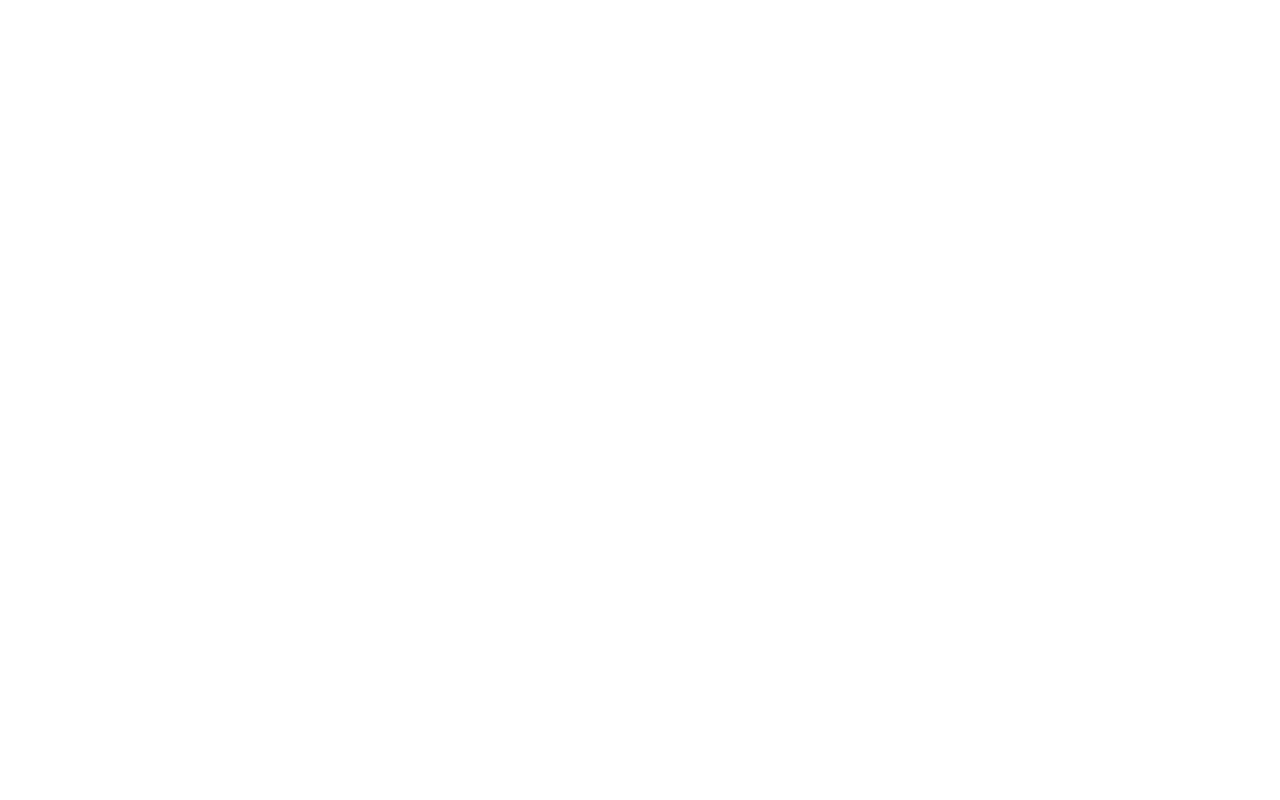
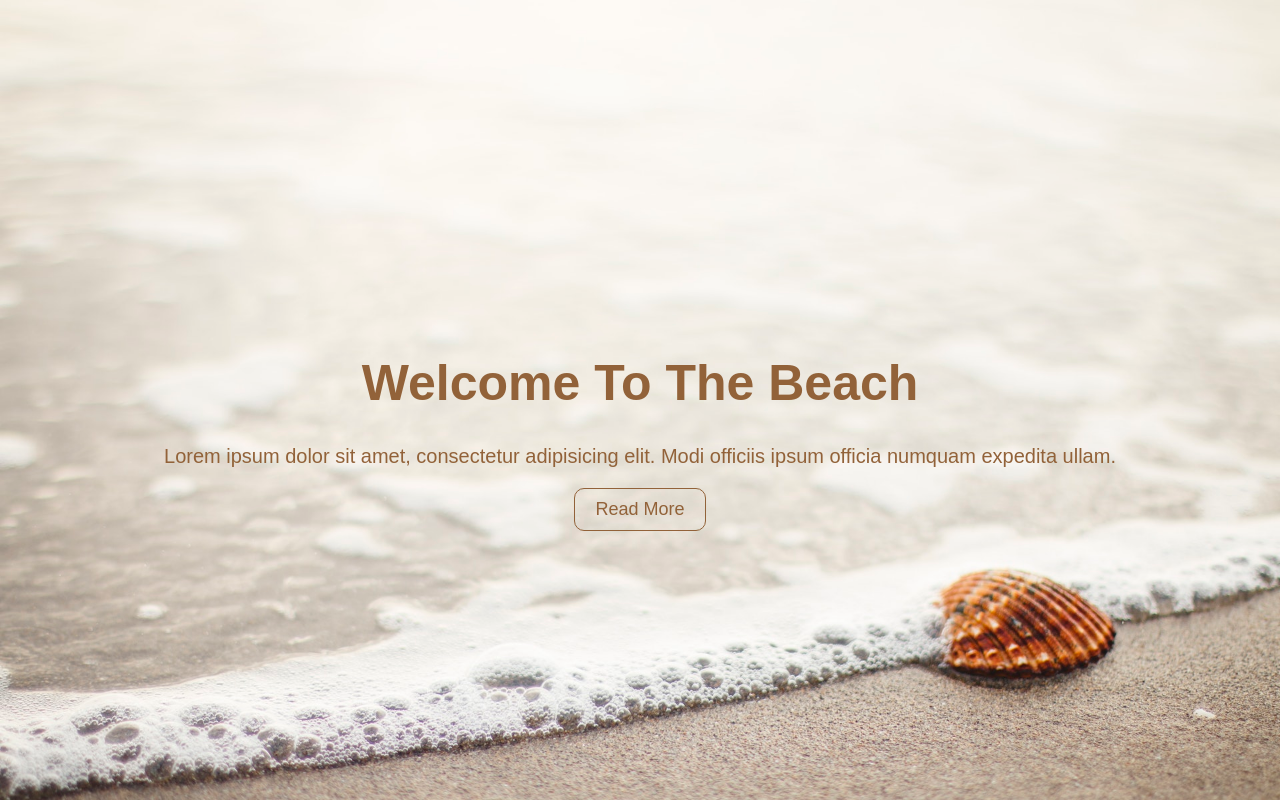
Before and after one commit to arsen39/html_css_train_task, a plain HTML site: page index.html in a window 1280 px wide. Drawn offline with Linux system fonts and the light colour scheme.

Commit message:
Add header

```diff
--- a/assest/css/style.css
+++ b/assest/css/style.css
@@ -0,0 +1,44 @@
+body {
+  margin: 0;
+}
+
+header {
+  box-sizing: border-box;
+  width: 100vw;
+  height: 100vh;
+  background-image: url(../img/beachshowcase.jpg);
+  background-repeat: no-repeat;
+  background-size: cover;
+  background-position: center;
+}
+
+.header-inner{
+  text-align: center;
+  padding-top: 40vh;
+  font-family: Arial, "Helvetica Neue", Helvetica, sans-serif;
+  color: #926239 ;
+  margin: 0px;
+}
+
+.header-head{
+  font-size: 50px;
+  font-weight: bold;
+}
+
+.header-text{
+  font-size: 20px;
+}
+
+.header-btn{
+  color: inherit;
+  font-size: 18px;
+  background-color: #92633900;
+  border: 1px solid #926239;
+  padding: 10px 20px;
+  border-radius: 10px;
+}
+
+.header-btn:hover{
+  background-color: #926239;
+  color: white;
+}
--- a/index.html
+++ b/index.html
@@ -1,11 +1,25 @@
 <!DOCTYPE html>
 <html lang="en">
-<head>
-  <meta charset="UTF-8">
-  <meta name="viewport" content="width=device-width, initial-scale=1.0">
-  <title>Document</title>
-</head>
-<body>
-
-</body>
+  <head>
+    <meta charset="UTF-8" />
+    <link rel="stylesheet" href="assest/css/style.css" />
+    <title>Document</title>
+  </head>
+  <body>
+    <header>
+      <div class="header-inner">
+      <h1 class="header-head">Welcome To The Beach</h1>
+      <p class="header-text">
+        Lorem ipsum dolor sit amet, consectetur adipisicing elit. Modi officiis
+        ipsum officia numquam expedita ullam.
+      </p>
+      <button class="header-btn">Read More</button>
+    </div>
+    </header>
+    <section class="section"></section>
+    <section class="section"></section>
+    <section class="section"></section>
+    <section class="section"></section>
+    <section class="section"></section>
+  </body>
 </html>
```
